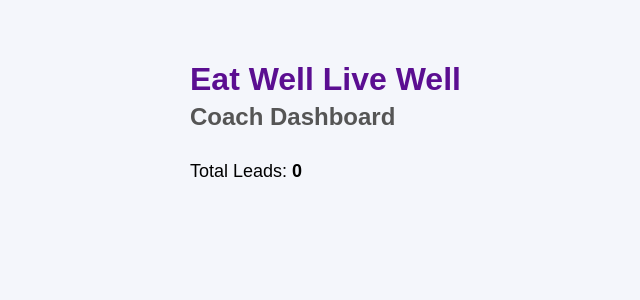
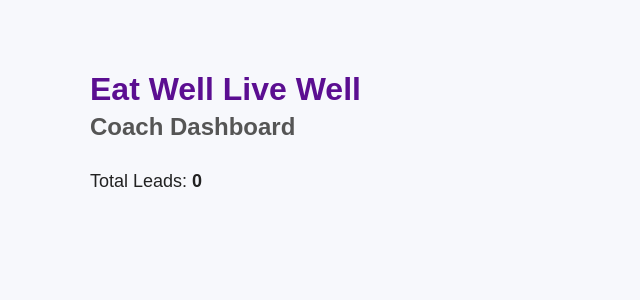
Before and after one commit to ramsparames/eatwelllivewell, a FastAPI app: page /dashboard in a window 1280 px wide. Shown: the top 300 px of the page, without its empty margins (0-640 px from the left). Run offline with FastAPI, Linux system fonts and the light colour scheme; data that the repository does not hold is empty.

Commit message:
Update dashboard.css

```diff
--- a/static/dashboard.css
+++ b/static/dashboard.css
@@ -29,19 +29,21 @@ body{
 
     margin:0;
 
+    background:var(--background);
+
     font-family:Arial,sans-serif;
 
-    background:#f4f6fb;
+    color:var(--text);
 
 }
 
 .container{
 
-    width:900px;
+    max-width:1100px;
 
     margin:auto;
 
-    padding:40px;
+    padding:50px 24px;
 
 }
 
```
